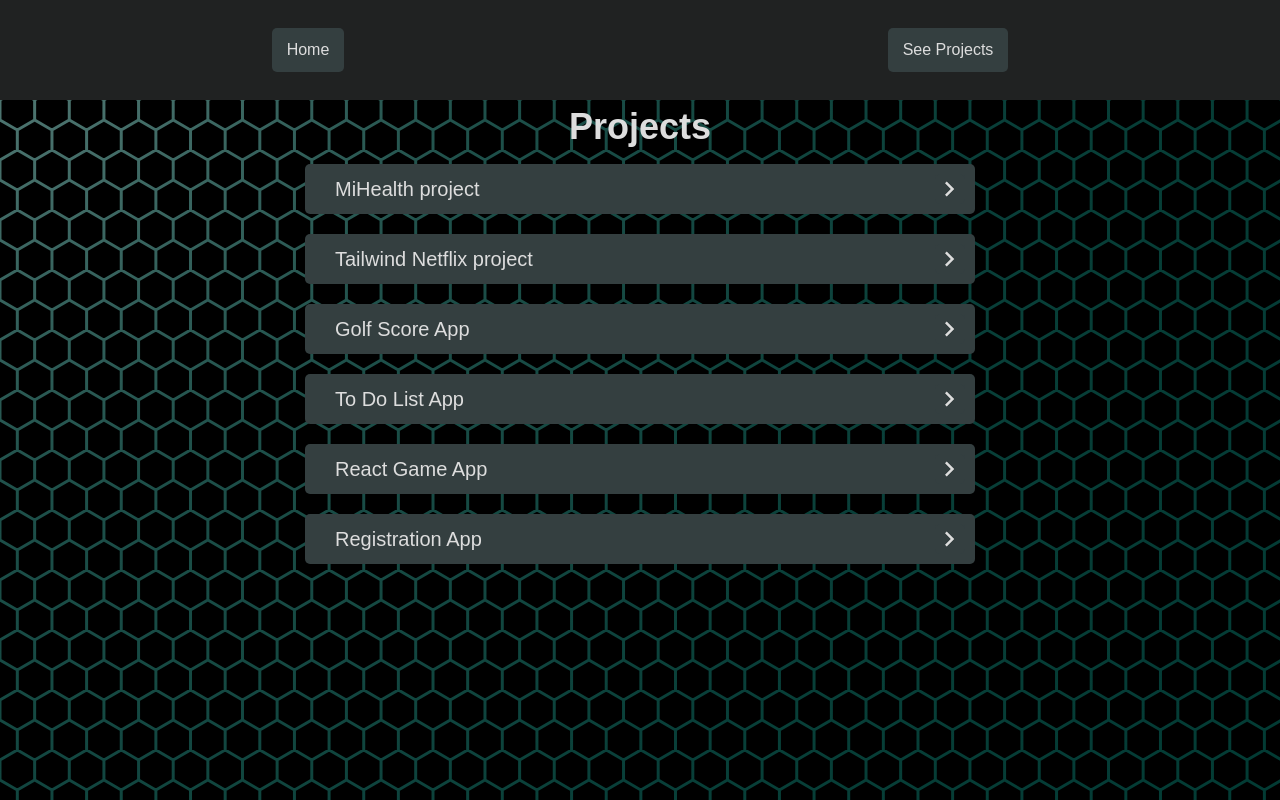
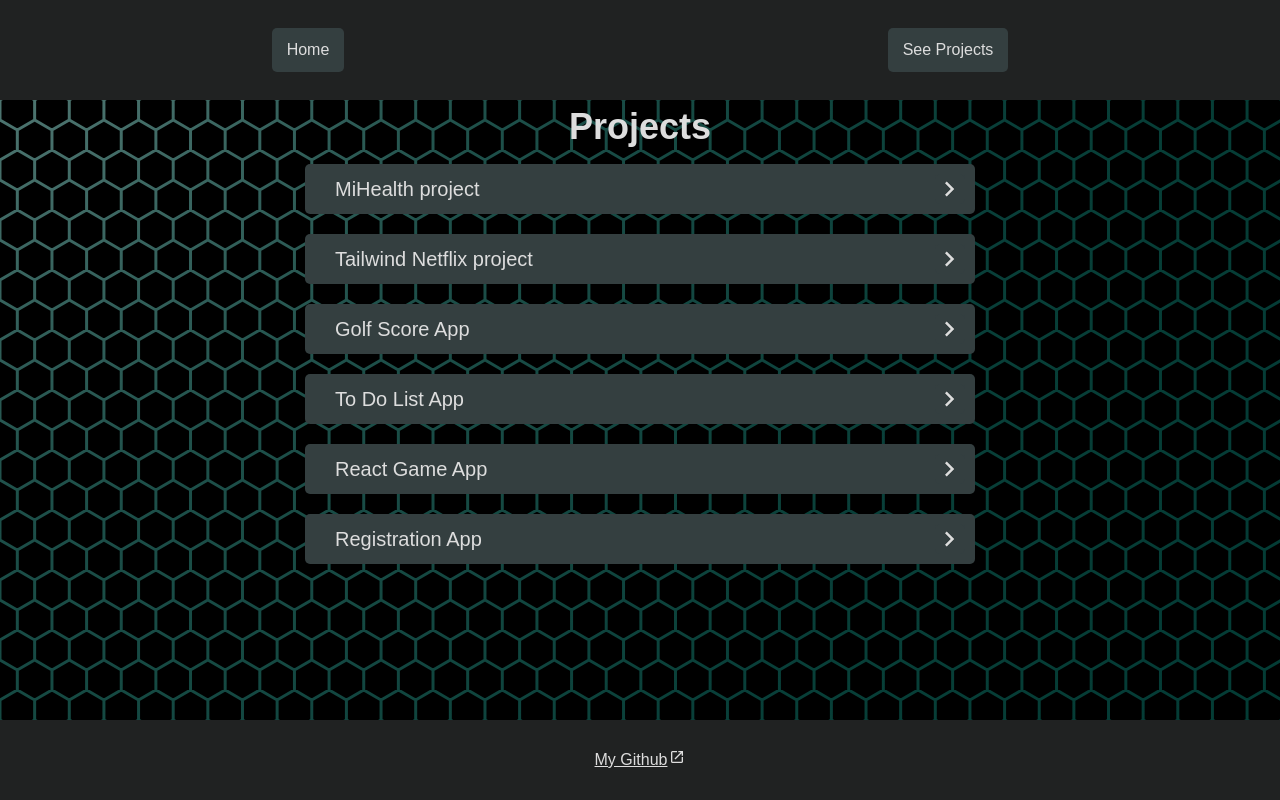
Before and after one commit to AndersonBillss/portfolio-2025, a React (Vite) app: page /projects in a window 1280 px wide. Built offline with nearby package versions, Linux system fonts and the light colour scheme.

Commit message:
Added footer

```diff
--- a/src/App.css
+++ b/src/App.css
@@ -5,7 +5,11 @@
   display: flex;
   flex-direction: column;
   align-items: center;
+  justify-content: space-between;
   position: relative;
+}
+.top{
+  width: 100%;
 }
 .hexagon-background{
   position: absolute;
--- a/src/App.tsx
+++ b/src/App.tsx
@@ -5,18 +5,22 @@ import HexagonBackground from './shared/HexagonBackground'
 import MouseLight from './shared/MouseLight'
 import Navbar from './shared/navbar/Navbar'
 import Projects from './pages/projects/Projects';
+import Footer from './shared/footer/Footer';
 
 function App() {
 
   return (
     <div className='main'>
-      <Navbar />
       <HexagonBackground inverted className='hexagon-background'/>
       <MouseLight radius={2000} className='mouse-light'/>
-      <Routes>
-        <Route path="/" element={<Home />} />
-        <Route path="/projects" element={<Projects />} />
-      </Routes>
+      <div className='top'>
+        <Navbar />
+        <Routes>
+          <Route path="/" element={<Home />} />
+          <Route path="/projects" element={<Projects />} />
+        </Routes>
+      </div>
+      <Footer />
     </div>
   )
 }
--- a/src/index.css
+++ b/src/index.css
@@ -67,3 +67,7 @@ body {
   filter: brightness(105%);
   cursor: pointer;
 }
+
+.link{
+  text-decoration: underline;
+}
--- /dev/null
+++ b/src/shared/footer/Footer.tsx
@@ -0,0 +1,17 @@
+import './footer.css'
+
+export default function Footer(){
+    let iconColor: string | null = null
+    const root: HTMLElement | null = document.getElementById('root');
+    if(root) iconColor = getComputedStyle(root).getPropertyValue('--text-light')
+    return(
+        <div className='footer'>
+            <a className='link' target='_blank' href='https://github.com/AndersonBillss'>
+            My Github
+            <svg className='link-icon' xmlns="http://www.w3.org/2000/svg" height="16px" viewBox="0 -960 960 960" width="16px" fill={iconColor??"white"}>
+                <path d="M200-120q-33 0-56.5-23.5T120-200v-560q0-33 23.5-56.5T200-840h280v80H200v560h560v-280h80v280q0 33-23.5 56.5T760-120H200Zm188-212-56-56 372-372H560v-80h280v280h-80v-144L388-332Z"/>
+            </svg>
+            </a>
+        </div>
+    )
+}
--- /dev/null
+++ b/src/shared/footer/footer.css
@@ -0,0 +1,11 @@
+.footer{
+    background-color: var(--card-dark);
+    width: 100%;
+    height: 80px;
+    display: flex;
+    justify-content: center;
+    align-items: center;
+}
+.link-icon{
+    margin-left: 2px;
+}
```
